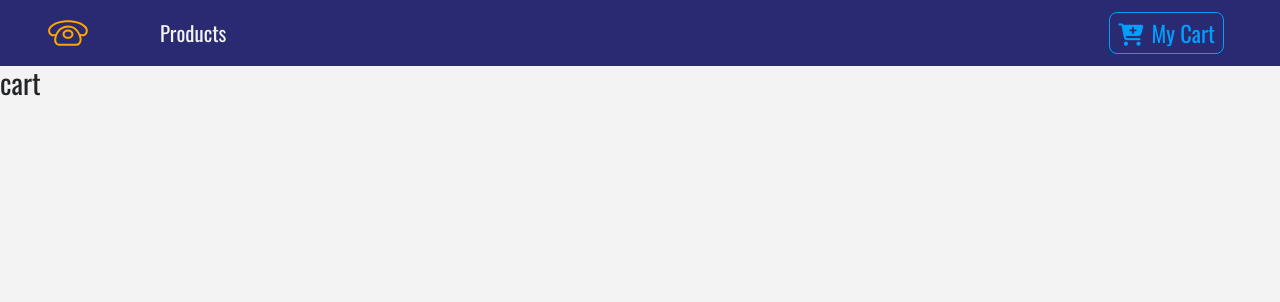
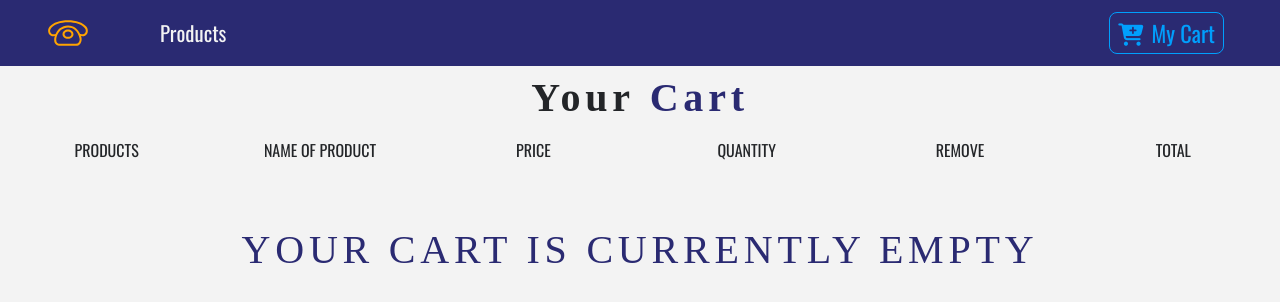
Before and after one commit to arpitz/react-ecommerce-store, a React (Create React App) app in the folder react-ecommerce-store/: page /cart in a window 1280 px wide. Shown: the top 302 px of the page. Built offline with nearby package versions, Linux system fonts and the light colour scheme; a web font is replaced by a local one.

Commit message:
Added cart and empty cart components

```diff
--- a/react-ecommerce-store/src/GlobalContext.js
+++ b/react-ecommerce-store/src/GlobalContext.js
@@ -9,6 +9,9 @@
     const [ cartItems, setCartItems ] = useState([]);
     const [ modalOpen, setModalOpen ] = useState(false);
     const [ modalProduct, setModalProduct ] = useState(detailProduct);
+    const [ cartSubTotal, setCartSubTotal ] = useState(0);
+    const [ cartTax, setCartTax ] = useState(0);
+    const [ cartTotal, setCartTotal ] = useState(0);
 
     // To make a separate copy of products and not to use/manipulate the same products received from data
     useEffect(() => {
@@ -35,11 +38,6 @@
         setCartItems([ ...cartItems, product ]);
     }
 
-    useEffect(() => {
-      console.log(cartItems);
-      console.log(products);
-    }, [cartItems]);
-
     const handleDetail = (id) => {
         const product = getItem(id);
         setProductDetails(product);
@@ -54,6 +52,22 @@
       setModalOpen(false);
     }
 
+    const increment = (id) => {
+      console.log('increment');
+    }
+
+    const decrement = (id) => {
+      console.log('decrement');
+    }
+
+    const removeItem = (id) => {
+      console.log('removeItem');
+    }
+
+    const clearCart = () => {
+      console.log('clearCart');
+    }
+
     return(
         <ProductContext.Provider value={{
             products,
@@ -63,7 +77,14 @@
             modalOpen,
             modalProduct,
             openModal,
-            closeModal
+            closeModal,
+            cartSubTotal,
+            cartTax,
+            cartTotal,
+            increment,
+            decrement,
+            clearCart,
+            removeItem
         }}>
             { children }
         </ProductContext.Provider>
--- a/react-ecommerce-store/src/components/Cart/Cart.js
+++ b/react-ecommerce-store/src/components/Cart/Cart.js
@@ -1,9 +1,16 @@
 import React from 'react';
+import Title from '../Title/Title';
+import CartColumns from './CartColumns';
+import EmptyCart from './EmptyCart';
 
 const Cart = () => {
     return(
         <>
-        <h3>cart</h3>
+          <section>
+            <Title name="your" title="cart" />
+            <CartColumns />
+            <EmptyCart />
+          </section>
         </>
     )
 }
--- /dev/null
+++ b/react-ecommerce-store/src/components/Cart/CartColumns.js
@@ -0,0 +1,32 @@
+import React from 'react'
+
+const CartColumns = () => {
+  return (
+    <>
+      <div className="container-fluid text-center d-none d-lg-block">
+        <div className="row">
+          <div className='col-10 mx-auto col-lg-2'>
+            <p className="text-uppercase">products</p>
+          </div>
+          <div className='col-10 mx-auto col-lg-2'>
+            <p className="text-uppercase">name of product</p>
+          </div>
+          <div className='col-10 mx-auto col-lg-2'>
+            <p className="text-uppercase">price</p>
+          </div>
+          <div className='col-10 mx-auto col-lg-2'>
+            <p className="text-uppercase">quantity</p>
+          </div>
+          <div className='col-10 mx-auto col-lg-2'>
+            <p className="text-uppercase">remove</p>
+          </div>
+          <div className='col-10 mx-auto col-lg-2'>
+            <p className="text-uppercase">total</p>
+          </div>
+        </div>
+      </div>
+    </>
+  )
+}
+
+export default CartColumns;
--- /dev/null
+++ b/react-ecommerce-store/src/components/Cart/EmptyCart.js
@@ -0,0 +1,15 @@
+import React from 'react'
+
+const EmptyCart = () => {
+  return (
+    <div className="container mt-5">
+      <div className="row">
+        <div className="col-10 mx-auto text-center text-title text-blue">
+          <h1>your cart is currently empty</h1>
+        </div>
+      </div>
+    </div>
+  )
+}
+
+export default EmptyCart;
```
